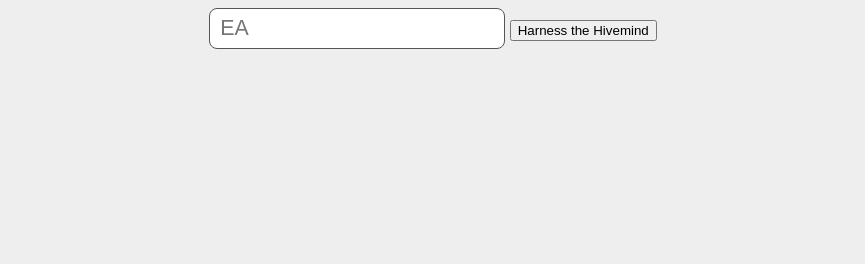
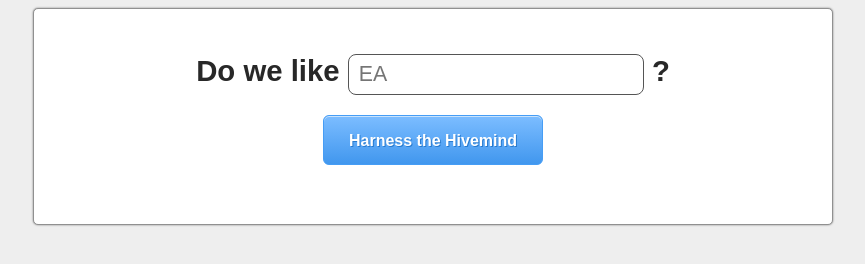
Before and after one commit to AngeloR/do-we-like, a website: page index.html in a window 1280 px wide. Shown: the whole page, without its empty margins (207-1072 px from the left). Drawn offline with Linux system fonts and the light colour scheme.

Commit message:
initial stylesheet redesign

```diff
--- a/index.html
+++ b/index.html
@@ -24,13 +24,57 @@
                 width: 800px;
                 margin: 0 auto;
                 text-align: center;
+                background-color: #fff;
+                border: solid 1px #909090;
+                box-shadow: 0 0 2px rgba(0, 0, 0, 0.5);
+                border-radius: 5px;
+                box-sizing: border-box;
+                padding: 25px 10px;
+            }
+            #reasons {
+                padding: 0;
+            }
+            #reasons li {
+                list-style: none;
+            }
+            #references {
+                width: 700px;
+                margin: 0 auto;
+            }
+            #references a {
+                color: #3091f0;
+            }
+            button {
+                cursor: pointer;
+                box-shadow: inset 0px 1px 0px 0px #cae3fc;
+                background: -webkit-gradient( linear, left top, left bottom, color-stop(0.05, #79bbff), color-stop(1, #4197ee) );
+                background-color: #79bbff;
+                border-radius: 6px;
+                border: 1px solid #469df5;
+                display:inline-block;
+                color: #ffffff;
+                font-size: 16px;
+                font-weight: bold;
+                height: 50px;
+                line-height: 50px;
+                text-shadow: 1px 1px 0px #287ace;
+                padding: 0 25px;
+                margin-bottom: 15px;
+            }
+            button:hover {
+                background: -webkit-gradient( linear, left top, left bottom, color-stop(0.05, #4197ee), color-stop(1, #79bbff) );
+                background-color: #4197ee;
+            }
+            button:active {
+                position:relative;
+                top:1px;
             }
         </style>
     </head>
     <body>
         <div id="main">
             <form id="do-we-like-form">
-                <input type="text" id="thing" placeholder="EA" />
+                <h1>Do we like <input type="text" id ="thing" placeholder="EA"/> ?</h1>
                 <button type="submit">Harness the Hivemind</button>
             </form>
             <div id="output">
@@ -73,6 +117,8 @@
             e.stopPropagation();
 
             const $company = $('#thing').value;
+            if($company.length < 1)
+                return;
             const req = new XMLHttpRequest();
             req.addEventListener("load", responseHandler);
             req.open('GET', `/${$company}`);
```
